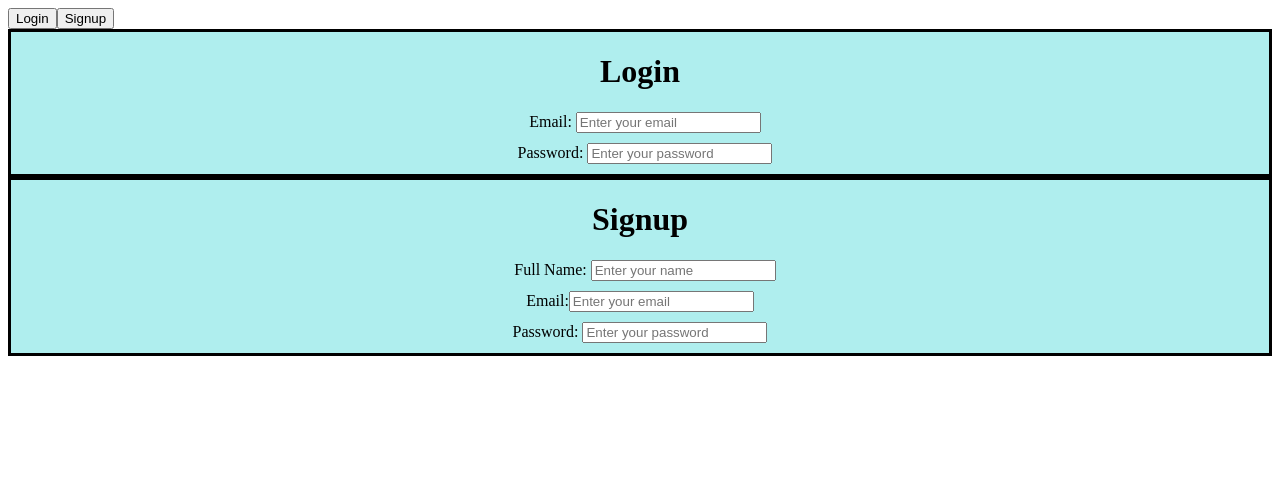
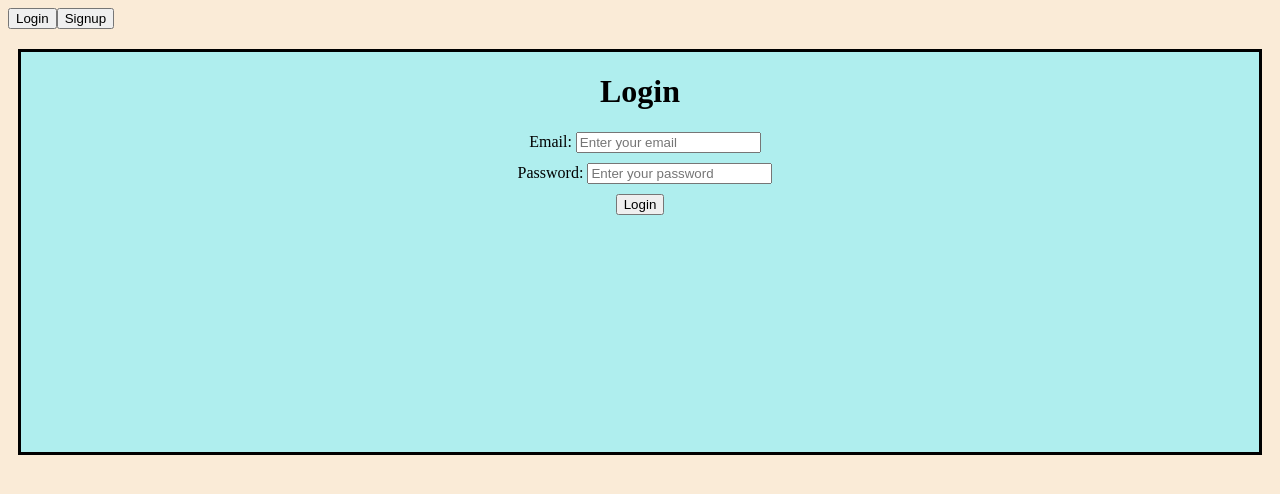
Before and after one commit to rdolma7/CP325.9-Captsone, a React (Vite) app in the folder front-end/: page / in a window 1280 px wide. Shown: the top 494 px of the page. Built offline with nearby package versions, Linux system fonts and the light colour scheme.

Commit message:
Added the functionality to the login/signup page

```diff
--- a/front-end/src/App.css
+++ b/front-end/src/App.css
@@ -8,6 +8,10 @@
   width: 100vw;
   height: 100vh;
 } */
+
+body{
+  background-color: antiquewhite;
+}
 .email,
 .password,
 .button,
@@ -28,9 +32,10 @@
 .signUpForm {
   border: 3px solid black;
   background-color: paleturquoise;
-  /* width: 100vw;
-  height: 100vh; */
+  width: 100%;
+  height: 100%;
   text-align: center;
+  margin: 0 10px;
 }
 .label {
   margin-left: 10px;
@@ -51,14 +56,14 @@
 }
 
 .loginForm2{
-display:none
+display:none;
+
 }
 h3{
   color: rgb(179, 120, 11);
   text-align: center;
 }
 .unwind{
-  background-color: paleturquoise;
   width: 100vw;
   height: 100vh;
 }
@@ -66,3 +71,9 @@ h3{
   padding-top: 20px;
   width: 100vw
 }
+.userForm{
+  padding-top: 20px;
+  display: flex;
+  width: 100%;
+  height: 50vh;
+}
--- a/front-end/src/components/Login.jsx
+++ b/front-end/src/components/Login.jsx
@@ -1,8 +1,8 @@
 import { useState } from "react";
 import React from "react";
+import { useNavigate } from "react-router-dom";
 
 function Login() {
-  const [isLoggedIn, setIsLoggedIn] = useState(false);
   //   Login States
   const [loginEmail, setLoginEmail] = useState("");
   const [loginPassword, setLoginPassword] = useState("");
@@ -16,80 +16,81 @@ function Login() {
     signupFullName.trim() !== "" &&
     signupPassword.trim() !== "" &&
     signupEmail.trim() !== "";
+  //Navigate Hook
+  const navigate = useNavigate();
 
-  const handleClick = () => {};
+  const [isLoginSelected, setIsLoginSelected] = useState(true);
+
+  const handleClick = (event) => {
+    event.preventDefault();
+    navigate("/unwind");
+  };
   return (
     <>
       <div>
         <button
           onClick={() => {
-            setSignup(false);
+            setIsLoginSelected(true);
           }}
         >
           Login
         </button>
         <button
           onClick={() => {
-            setSignup(true);
+            setIsLoginSelected(false);
           }}
         >
           Signup
         </button>
       </div>
-      <div >
-        <div className={`loginForm ${isLoggedIn ? "loginForm2": ""}`}>
+      <div className="userForm">
+        {isLoginSelected && (
+          <form onSubmit={handleClick} className="loginForm">
             <h1>Login</h1>
             <label className="label">Email: </label>
             <input
-            value={loginEmail}
-            onChange={(event) => setLoginEmail(event.target.value)}
               className="email"
               type="email"
+              required
               placeholder="Enter your email"
             />
             <br />
             <label className="label">Password: </label>
             <input
-            value={loginPassword}
-            onChange={(event) => setLoginPassword(event.target.value)}
               className="password"
               type="password"
               placeholder="Enter your password"
+              required
             />
             <br />
-          {isLoginValid && <button>Login</button>}
-        </div>
-        <div className="signUpForm">
+            <button>Login</button>
+          </form>
+        )}
+        {!isLoginSelected && (
+          <form onSubmit={handleClick} className="signUpForm">
             <h1>Signup</h1>
             <label className="label">Full Name: </label>
-          <input
-            value={signupFullName}
-            onChange={(event) => setSignupFullName(event.target.value)}
-            type="text"
-            placeholder="Enter your name"
-            className="name"
-          />
+            <input required type="text" placeholder="Enter your name" className="name" />
             <br />
             Email:
             <input
-            value={signupEmail}
-            onChange={(event) => setSignupEmail(event.target.value)}
               type="email"
               placeholder="Enter your email"
               className="email"
+              required
             />
             <br />
             Password:{" "}
             <input
-            value={signupPassword}
-            onChange={(event) => setSignupPassword(event.target.value)}
               type="password"
               placeholder="Enter your password"
               className="password"
+              required
             />
             <br />
-          {isSignupValid && <button>Signup</button>}
-        </div>
+            <button>Signup</button>
+          </form>
+        )}
       </div>
     </>
   );
```
Lines whose indentation alone changed are shown as unchanged.
